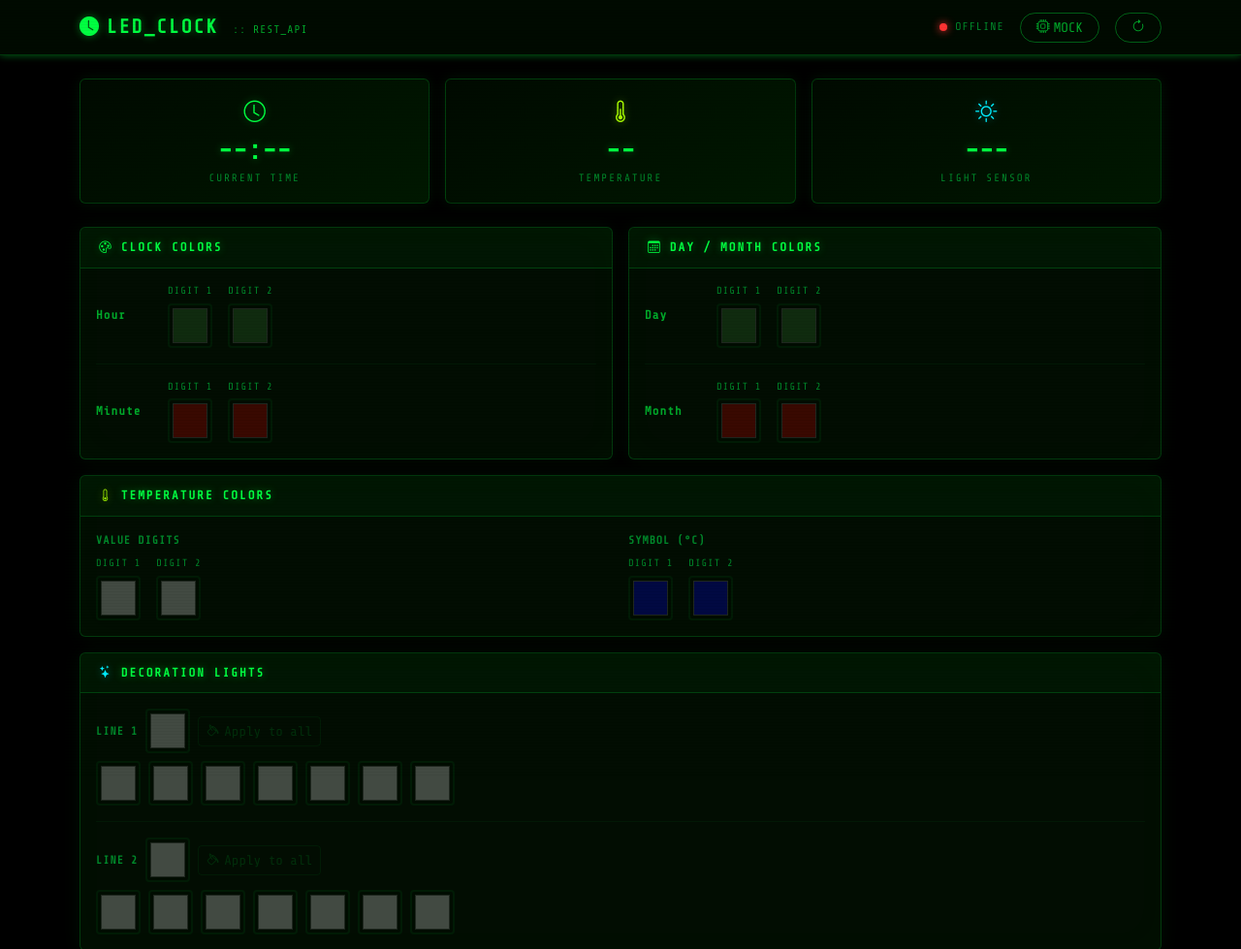
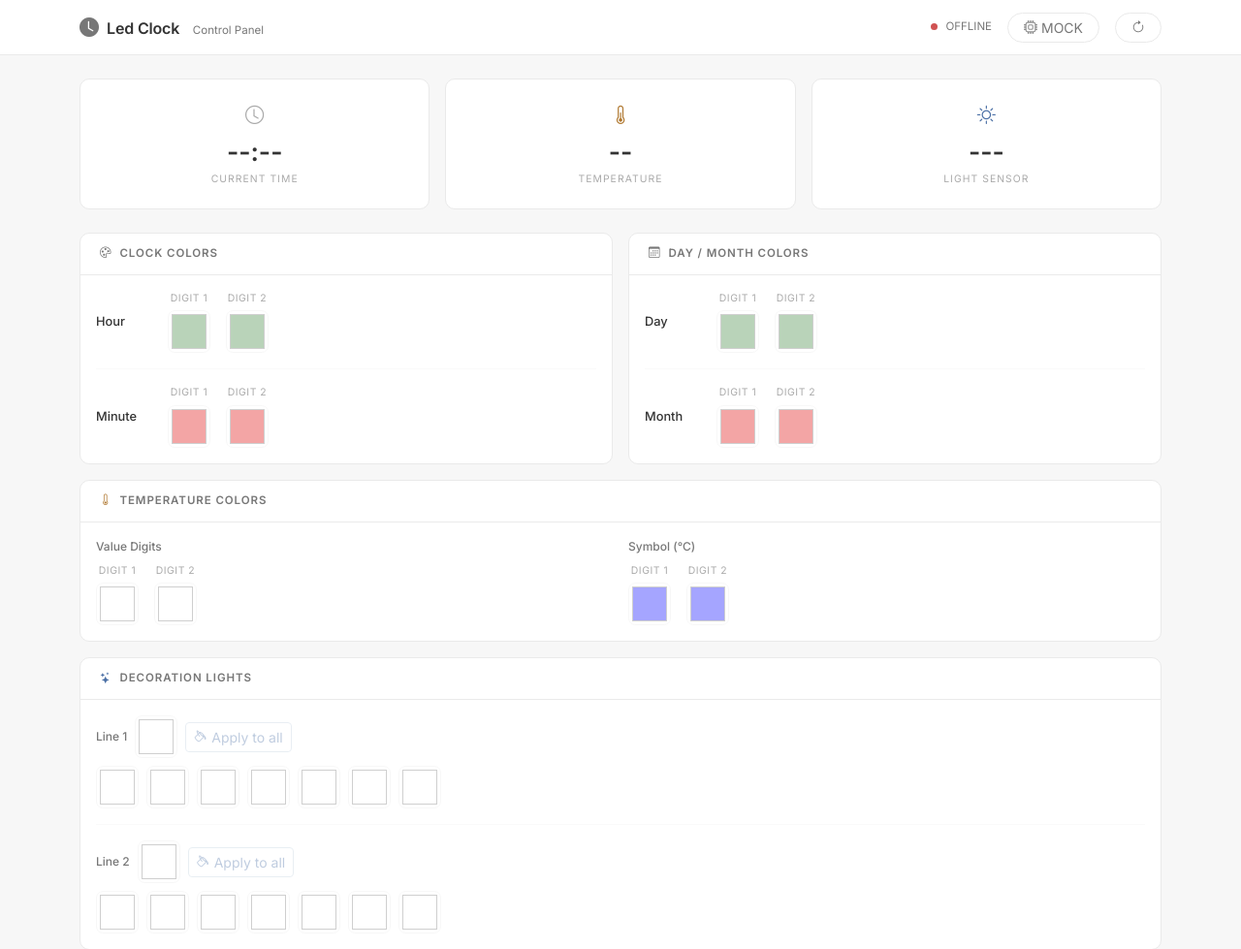
Before and after one commit to marcoaureliorb/LedClock, a website built with Vite: page Firmware/data/index.html in a window 1280 px wide. Shown: the top 979 px of the page at 97% size. Built offline with nearby package versions, Linux system fonts and the light colour scheme; no server answers.

Commit message:
atualização do layout

```diff
--- a/Firmware/data/index.html
+++ b/Firmware/data/index.html
@@ -1,12 +1,12 @@
 <!DOCTYPE html>
-<html lang="pt-BR" data-bs-theme="dark">
+<html lang="pt-BR">
 <head>
     <meta charset="UTF-8">
     <meta name="viewport" content="width=device-width, initial-scale=1">
     <title>Led Clock API</title>
     <link rel="preconnect" href="https://fonts.googleapis.com">
     <link rel="preconnect" href="https://fonts.gstatic.com" crossorigin>
-    <link href="https://fonts.googleapis.com/css2?family=Share+Tech+Mono&display=swap" rel="stylesheet">
+    <link href="https://fonts.googleapis.com/css2?family=Inter:wght@400;500;600&display=swap" rel="stylesheet">
     <link rel="stylesheet" href="https://cdn.jsdelivr.net/npm/bootstrap@5.3.3/dist/css/bootstrap.min.css">
     <link rel="stylesheet" href="https://cdn.jsdelivr.net/npm/bootstrap-icons@1.11.3/font/bootstrap-icons.min.css">
 	<link rel="stylesheet" href="style.css">
@@ -19,8 +19,8 @@
         <span class="navbar-brand mb-0 d-flex align-items-center gap-2">
             <i class="bi bi-clock-fill fs-5"></i>
             <span>
-                <span class="brand-name">LED_CLOCK</span>
-                <span class="brand-sub ms-1">:: REST_API</span>
+                <span class="brand-name">Led Clock</span>
+                <span class="brand-sub ms-2">Control Panel</span>
             </span>
         </span>
 
--- a/Firmware/data/style.css
+++ b/Firmware/data/style.css
@@ -1,55 +1,39 @@
 :root {
-	--accent:      #00ff41;
-	--accent-dim:  #00aa2a;
-	--card-bg:     #020d02;
-	--card-border: rgba(0, 255, 65, 0.18);
-	--label-color: #00882a;
-	--body-bg:     #000000;
-	--text-color:  #b0ffb8;
-	--glow-sm:     0 0 8px rgba(0, 255, 65, 0.4);
-	--glow-md:     0 0 18px rgba(0, 255, 65, 0.5);
+	--accent:       #4A6FA5;
+	--accent-hover: #3A5F95;
+	--accent-light: #EBF0F8;
+	--bg:           #F7F7F7;
+	--surface:      #FFFFFF;
+	--border:       #EAEAEA;
+	--text:         #333333;
+	--text-muted:   #777777;
+	--text-light:   #AAAAAA;
 }
 
 body {
-	background-color: var(--body-bg);
-	font-family: 'Share Tech Mono', 'Courier New', monospace;
-	color: var(--text-color);
-}
-
-/* ── Scanline overlay ───────────────────────────────── */
-body::after {
-	content: '';
-	position: fixed;
-	inset: 0;
-	background: repeating-linear-gradient(
-		0deg,
-		rgba(0, 0, 0, 0.04) 0px,
-		rgba(0, 0, 0, 0.04) 1px,
-		transparent 1px,
-		transparent 3px
-	);
-	pointer-events: none;
-	z-index: 9000;
+	background-color: var(--bg);
+	font-family: 'Inter', -apple-system, BlinkMacSystemFont, 'Segoe UI', sans-serif;
+	color: var(--text);
+	font-size: 0.9rem;
 }
 
 /* ── Navbar ─────────────────────────────────────────── */
 .top-nav {
-	background-color: #000a00;
-	border-bottom: 1px solid var(--card-border);
-	box-shadow: var(--glow-sm);
+	background-color: var(--surface);
+	border-bottom: 1px solid var(--border);
 }
 
 .brand-name {
-	font-weight: 700;
-	letter-spacing: 2px;
-	color: var(--accent) !important;
-	text-shadow: var(--glow-sm);
+	font-weight: 600;
+	font-size: 1rem;
+	color: var(--text);
+	letter-spacing: -0.01em;
 }
 
 .brand-sub {
-	font-size: .7rem;
-	color: var(--accent-dim);
-	letter-spacing: 1px;
+	font-size: 0.72rem;
+	color: var(--text-muted);
+	font-weight: 400;
 }
 
 /* ── Loading indicator ──────────────────────────────── */
@@ -58,9 +42,7 @@ body::after {
 	align-items: center;
 	gap: 6px;
 	color: var(--accent);
-	font-size: .72rem;
-	letter-spacing: 2px;
-	text-shadow: var(--glow-sm);
+	font-size: 0.72rem;
 }
 
 #loadingIndicator .ld-bar {
@@ -72,7 +54,7 @@ body::after {
 	width: 3px;
 	height: 14px;
 	background: var(--accent);
-	border-radius: 1px;
+	border-radius: 2px;
 	animation: ldPulse 0.9s ease-in-out infinite;
 }
 
@@ -87,239 +69,227 @@ body::after {
 
 /* ── Cards ──────────────────────────────────────────── */
 .card {
-	background-color: var(--card-bg);
-	border: 1px solid var(--card-border);
-	border-radius: 6px;
-	box-shadow: 0 0 20px rgba(0, 255, 65, 0.06), inset 0 0 40px rgba(0, 255, 65, 0.02);
-	transition: box-shadow .3s;
-}
-
-.card:hover {
-	box-shadow: 0 0 28px rgba(0, 255, 65, 0.12), inset 0 0 40px rgba(0, 255, 65, 0.02);
+	background-color: var(--surface);
+	border: 1px solid var(--border);
+	border-radius: 10px;
+	box-shadow: none;
 }
 
 .card-header {
-	background: rgba(0, 255, 65, 0.04);
-	border-bottom: 1px solid var(--card-border);
-	padding: .8rem 1.2rem;
+	background: transparent;
+	border-bottom: 1px solid var(--border);
+	padding: 0.875rem 1.25rem;
 }
 
 .card-header h6 {
 	margin: 0;
-	font-size: .78rem;
-	font-weight: 700;
+	font-size: 0.72rem;
+	font-weight: 600;
+	color: var(--text-muted);
 	text-transform: uppercase;
-	letter-spacing: 2px;
-	color: var(--accent);
-	text-shadow: var(--glow-sm);
+	letter-spacing: 0.08em;
 }
 
-/* ── Stat cards (status row) ────────────────────────── */
+/* ── Stat cards ─────────────────────────────────────── */
 .stat-card {
-	background: linear-gradient(145deg, #000a00, #001800);
-	border: 1px solid var(--card-border);
-	border-radius: 6px;
-	padding: 1.1rem 1rem;
+	background: var(--surface);
+	border: 1px solid var(--border);
+	border-radius: 10px;
+	padding: 1.4rem 1rem;
 	text-align: center;
-	box-shadow: 0 0 16px rgba(0, 255, 65, 0.08);
-	transition: box-shadow .3s;
 }
 
-.stat-card:hover {
-	box-shadow: var(--glow-md);
-}
-
-.stat-icon  { font-size: 1.4rem; margin-bottom: .35rem; color: var(--accent) !important; text-shadow: var(--glow-sm); }
-.stat-value { font-size: 1.75rem; font-weight: 700; color: var(--accent); line-height: 1.2; text-shadow: var(--glow-sm); }
-.stat-label { font-size: .68rem; color: var(--label-color); text-transform: uppercase; letter-spacing: 2px; margin-top: .2rem; }
+.stat-icon  { font-size: 1.2rem; color: var(--text-light); margin-bottom: 0.5rem; }
+.stat-value { font-size: 1.65rem; font-weight: 600; color: var(--text); line-height: 1.2; }
+.stat-label { font-size: 0.65rem; color: var(--text-light); text-transform: uppercase; letter-spacing: 0.1em; margin-top: 0.25rem; }
 
 /* ── Color picker swatches ──────────────────────────── */
 .swatch-group {
 	display: flex;
 	flex-direction: column;
 	align-items: center;
-	gap: 4px;
+	gap: 5px;
 }
 
 .swatch-group label {
-	font-size: .65rem;
-	color: var(--label-color);
+	font-size: 0.65rem;
+	color: var(--text-light);
 	text-transform: uppercase;
-	letter-spacing: 1px;
+	letter-spacing: 0.05em;
 	margin: 0;
 }
 
 input[type="color"] {
-	width: 46px;
-	height: 46px;
+	width: 44px;
+	height: 44px;
 	padding: 3px;
-	border: 2px solid rgba(0, 255, 65, 0.25);
-	border-radius: 4px;
-	background: #000a00;
+	border: 1px solid var(--border);
+	border-radius: 7px;
+	background: var(--surface);
 	cursor: pointer;
-	transition: border-color .2s, box-shadow .2s, transform .15s;
+	transition: border-color 0.15s, transform 0.12s;
 }
 
 input[type="color"]:hover:not(:disabled) {
-	border-color: var(--accent);
-	box-shadow: var(--glow-sm);
-	transform: scale(1.12);
+	border-color: #BBBBBB;
+	transform: scale(1.08);
 }
 
 input[type="color"]:disabled,
 input[type="time"]:disabled {
-	opacity: .25;
+	opacity: 0.35;
 	cursor: not-allowed;
 }
 
 .color-row-label {
-	font-size: .78rem;
-	font-weight: 600;
-	color: var(--accent-dim);
+	font-size: 0.8rem;
+	font-weight: 500;
+	color: var(--text);
 	min-width: 58px;
-	letter-spacing: 1px;
 }
 
-/* ── Brightness / state buttons ─────────────────────── */
-.btn-state {
-	font-size: .78rem;
-	font-weight: 600;
-	letter-spacing: 1px;
-	border-radius: 4px !important;
-	transition: all .18s;
+/* ── State / toggle buttons ─────────────────────────── */
+.btn-group {
+	gap: 6px;
 }
 
-/* Override Bootstrap outline-secondary for Matrix green */
+.btn-group > .btn {
+	border-radius: 6px !important;
+}
+
+.btn-state {
+	font-size: 0.78rem;
+	font-weight: 500;
+	border-radius: 6px !important;
+	transition: all 0.15s;
+}
+
 .btn-outline-secondary {
-	color: var(--accent-dim) !important;
-	border-color: rgba(0, 255, 65, 0.3) !important;
+	color: var(--text-muted) !important;
+	border-color: var(--border) !important;
 	background: transparent !important;
 }
 
 .btn-outline-secondary:hover:not(:disabled) {
-	color: var(--accent) !important;
-	border-color: var(--accent) !important;
-	background: rgba(0, 255, 65, 0.08) !important;
-	box-shadow: var(--glow-sm) !important;
+	color: var(--text) !important;
+	border-color: #C0C0C0 !important;
+	background: var(--bg) !important;
+	box-shadow: none !important;
 }
 
 .btn-outline-secondary:disabled {
-	opacity: .2 !important;
+	opacity: 0.35 !important;
 	cursor: not-allowed;
 }
 
+/* Active state toggled by JS (btn-success class) */
 .btn-state.btn-success {
-	background: rgba(0, 255, 65, 0.15) !important;
+	background: var(--accent-light) !important;
 	border-color: var(--accent) !important;
 	color: var(--accent) !important;
-	box-shadow: var(--glow-md) !important;
+	box-shadow: none !important;
 }
 
-/* Override Bootstrap primary */
+/* Primary action button */
 .btn-primary {
-	background: rgba(0, 255, 65, 0.12) !important;
+	background: var(--accent) !important;
 	border-color: var(--accent) !important;
-	color: var(--accent) !important;
+	color: #FFFFFF !important;
+	font-weight: 500;
 }
 
 .btn-primary:hover:not(:disabled) {
-	background: rgba(0, 255, 65, 0.25) !important;
-	box-shadow: var(--glow-md) !important;
+	background: var(--accent-hover) !important;
+	border-color: var(--accent-hover) !important;
+	box-shadow: none !important;
 }
 
 .btn-primary:disabled {
-	opacity: .2 !important;
+	opacity: 0.35 !important;
 }
 
-/* Override btn-outline-info for deco buttons */
+/* Outline info (apply-to-all buttons) */
 .btn-outline-info {
-	color: var(--accent-dim) !important;
-	border-color: rgba(0, 255, 65, 0.3) !important;
+	color: var(--accent) !important;
+	border-color: #C0CFDF !important;
+	background: transparent !important;
 }
 
 .btn-outline-info:hover:not(:disabled) {
-	background: rgba(0, 255, 65, 0.08) !important;
-	color: var(--accent) !important;
+	background: var(--accent-light) !important;
 	border-color: var(--accent) !important;
-	box-shadow: var(--glow-sm) !important;
 }
 
-.btn-outline-info:disabled { opacity: .2 !important; }
+.btn-outline-info:disabled { opacity: 0.35 !important; }
 
-/* Refresh/Mock buttons in navbar */
+/* Navbar action buttons */
 .btn-outline-secondary.rounded-pill {
-	color: var(--accent-dim) !important;
-	border-color: rgba(0, 255, 65, 0.35) !important;
+	color: var(--text-muted) !important;
+	border-color: var(--border) !important;
 }
 
 .btn-outline-secondary.rounded-pill:hover {
-	color: var(--accent) !important;
-	border-color: var(--accent) !important;
-	box-shadow: var(--glow-sm) !important;
-	background: rgba(0, 255, 65, 0.08) !important;
+	color: var(--text) !important;
+	border-color: #C0C0C0 !important;
+	background: var(--bg) !important;
 }
 
 /* ── Form controls ──────────────────────────────────── */
 .form-control {
-	background-color: #000d00;
-	border-color: rgba(0, 255, 65, 0.2);
-	color: var(--text-color);
-	border-radius: 4px;
-	font-family: 'Share Tech Mono', 'Courier New', monospace;
+	background-color: var(--surface);
+	border-color: var(--border);
+	color: var(--text);
+	border-radius: 7px;
+	font-size: 0.85rem;
 }
 
 .form-control:focus {
-	background-color: #001200;
+	background-color: var(--surface);
 	border-color: var(--accent);
-	color: var(--accent);
-	box-shadow: var(--glow-sm);
+	color: var(--text);
+	box-shadow: 0 0 0 3px rgba(74, 111, 165, 0.12);
 }
 
 .form-control:disabled {
-	background-color: #000800;
-	color: var(--label-color);
+	background-color: var(--bg);
+	color: var(--text-muted);
 	opacity: 1;
 }
 
 .form-label {
-	font-size: .72rem;
-	font-weight: 600;
-	color: var(--label-color);
-	margin-bottom: .3rem;
-	letter-spacing: 1px;
-	text-transform: uppercase;
+	font-size: 0.75rem;
+	font-weight: 500;
+	color: var(--text-muted);
+	margin-bottom: 0.3rem;
 }
 
 /* ── Connection dot ──────────────────────────────────── */
 .conn-dot {
-	width: 8px; height: 8px;
+	width: 7px;
+	height: 7px;
 	border-radius: 50%;
-	background: #003300;
+	background: #DDDDDD;
 	display: inline-block;
 	flex-shrink: 0;
-	transition: background .3s, box-shadow .3s;
+	transition: background 0.3s;
 }
 
-.conn-dot.ok    { background: var(--accent);  box-shadow: 0 0 8px var(--accent); }
-.conn-dot.error { background: #ff3333;        box-shadow: 0 0 8px #ff3333; }
+.conn-dot.ok    { background: #52A869; }
+.conn-dot.error { background: #D05252; }
 
-#connLabel { color: var(--label-color); font-size: .72rem; letter-spacing: 1px; }
+#connLabel { color: var(--text-muted); font-size: 0.72rem; }
 
 /* ── Misc ────────────────────────────────────────────── */
-.section-divider { border-color: var(--card-border); }
+.section-divider { border-color: var(--border); }
 .deco-grid { display: flex; gap: 8px; flex-wrap: wrap; }
 
-/* ── Bootstrap text-* color overrides ───────────────── */
-.text-primary { color: var(--accent) !important; }
-.text-warning { color: #aaff00 !important; text-shadow: 0 0 8px rgba(170,255,0,.4); }
-.text-info    { color: #00eeff !important; text-shadow: 0 0 8px rgba(0,238,255,.4); }
-.text-success { color: var(--accent) !important; }
-.text-secondary { color: var(--label-color) !important; }
-
-/* ── Navbar brand icon ───────────────────────────────── */
-.bi-clock-fill { color: var(--accent) !important; text-shadow: var(--glow-sm); }
+/* Bootstrap utility overrides */
+.text-warning   { color: #B07830 !important; }
+.text-info      { color: var(--accent) !important; }
+.text-secondary { color: var(--text-muted) !important; }
+.bi-clock-fill  { color: var(--text-muted); }
 
 @media (max-width: 576px) {
-	.stat-value { font-size: 1.35rem; }
-	input[type="color"] { width: 38px; height: 38px; }
+	.stat-value { font-size: 1.3rem; }
+	input[type="color"] { width: 36px; height: 36px; }
 }
```
Also changed, not shown: 3 other files.
